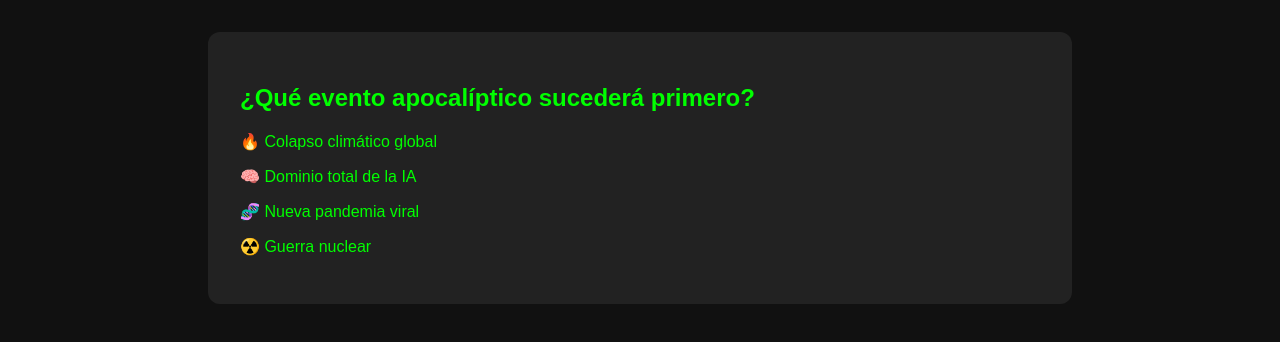
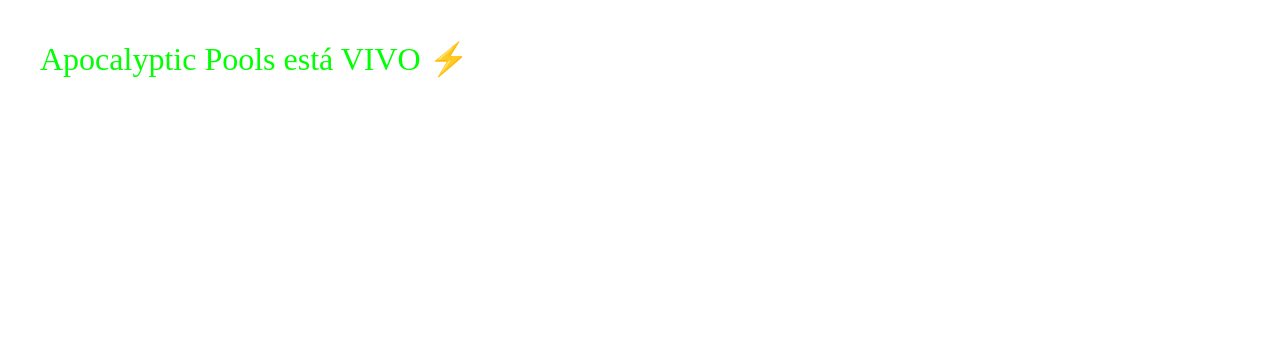
Before and after one commit to Luisnazar-dot/apocalyptic-pools, a React (Vite) app in the folder client/: page / in a window 1280 px wide. Shown: the top 342 px of the page. Built offline with nearby package versions, Linux system fonts and the light colour scheme.

Commit message:
Renderiza mensaje de prueba

```diff
--- a/client/src/main.jsx
+++ b/client/src/main.jsx
@@ -1,10 +1,16 @@
 import React from 'react';
 import ReactDOM from 'react-dom/client';
-import PredictionCard from './components/PredictionCard';
-import './style.css'; // asegúrate que esto esté
+
+const App = () => {
+  return (
+    <div style={{ color: 'lime', fontSize: '2rem', padding: '2rem' }}>
+      Apocalyptic Pools está VIVO ⚡
+    </div>
+  );
+};
 
 ReactDOM.createRoot(document.getElementById('root')).render(
   <React.StrictMode>
-    <PredictionCard />
+    <App />
   </React.StrictMode>
 );
```
